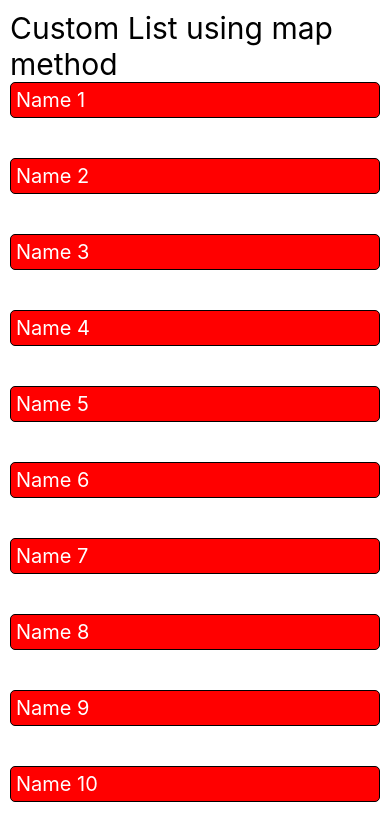
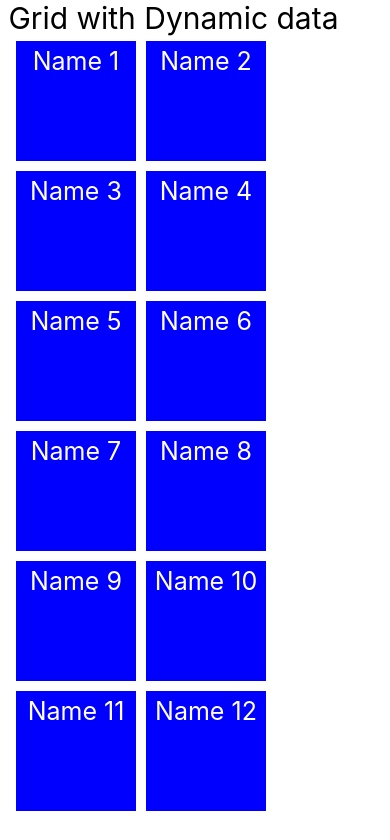
Before and after one commit to gopalkushwah/React-Native, a React Native app: screen / in a window 390 px wide. Shown: the top 840 px of the page. Built offline with nearby package versions, Linux system fonts and the light colour scheme.

Commit message:
Custom Grid

```diff
--- a/components/User.tsx
+++ b/components/User.tsx
@@ -4,65 +4,11 @@ import { Text, View, StyleSheet, FlatList, TextInput, ScrollView } from 'react-n
 {/*
 
 */}
-// const data = [
-//     {
-//         id : 1,
-//         name : 'Gopal'
-//     },
-//     {
-//         id : 2,
-//         name : 'Anish'
-//     },
-//     {
-//         id : 3,
-//         name : 'Satyam'
-//     },
-//     {
-//         id : 4,
-//         name : 'Ram'
-//     },
-//     {
-//         id : 5,
-//         name : 'Sumit'
-//     },
-//     {
-//         id : 6,
-//         name : 'Ritik'
-//     },
-//     {
-//         id : 7,
-//         name : 'Harsh'
-//     },
-//     {
-//         id : 8,
-//         name : 'Himanshu'
-//     },
-//     {
-//         id : 9,
-//         name : 'Girraj'
-//     },
-//     {
-//         id : 10,
-//         name : 'Ritik Agrawal'
-//     },
-//     {
-//         id : 11,
-//         name : 'Ritik Agrawal'
-//     },
-//     {
-//         id : 12,
-//         name : 'Ritik Agrawal'
-//     },
-//     {
-//         id : 13,
-//         name : 'Ritik Agrawal'
-//     },
-// ]
 const User = () : JSX.Element  => {
 
     const data = [];
 
-    for (let i = 1; i <= 1000; i++) {
+    for (let i = 1; i <= 101; i++) {
       data.push({
         id: i,
         name: `Name ${i}`
@@ -71,55 +17,41 @@ const User = () : JSX.Element  => {
 
 
     return (
-        <View style={{
-            padding : 10
-        }}>
+        <View>
+            <Text style={{color:'black',fontSize:30}}> Grid with Dynamic data</Text>
+            <ScrollView style={{height : 780}}>
+            <View
+                style={styles.gridContainer}
+            >
+                {
+                    data.map((item) =>{
+                        return <Text style={styles.gridContainerText}>{item.name}</Text>
+                    })
+                }
 
-            <Text style={{fontSize:30}}>Custom List using map method</Text>
-
-            <ScrollView style={{marginBottom:30}}>
-            {
-                data.map((item)=>{
-                   return(
-                   <Text style={{fontSize:20,backgroundColor:'red',borderColor:'black',borderWidth:1,marginBottom:40,padding : 5,color:'white',borderRadius:5}}>{item.name}</Text>
-                   )
-                })
-            }
+            </View>
             </ScrollView>
-
-
-            {/* FlatList mentains scrollable view by defualt, we just need to set its height */}
-            {/* <FlatList style={{
-                height: 700
-            }}
-                data={data}
-                renderItem={({item})=>(
-                    <Text style={{fontSize:20,backgroundColor:'red',borderColor:'black',borderWidth:1,marginBottom:40,padding : 5,color:'white',borderRadius:5}}>{item.name}</Text>
-                )}
-            /> */}
-
         </View>
     )
 }
 
 const styles = StyleSheet.create({
-    inputStyle : {
-        fontSize : 20,
-        color : '#000',
-        borderColor : 'black',
-        borderWidth : 1,
-        borderRadius : 5,
-        marginBottom : 12,
-        paddingLeft : 15,
+    gridContainer : {
+        flex : 1,
+        flexDirection :'row',
+        flexWrap :'wrap',
+        marginLeft:11
     },
-    listText : {
-        padding : 10,
-        fontSize : 20,
+    gridContainerText : {
         color : 'white',
-        backgroundColor : 'red',
-        marginBottom : 2,
-        borderTopLeftRadius :15,
-        borderBottomRightRadius : 15
+        fontSize : 25,
+        backgroundColor :'blue',
+        margin : 5,
+        padding :5,
+        width : 120,
+        height : 120,
+        textAlign :'center',
+        textAlignVertical :'center'
     }
 })
 
```
